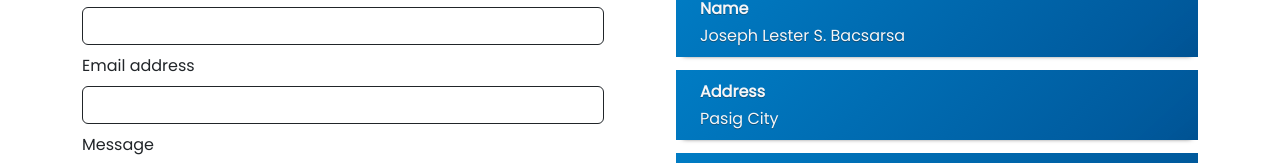
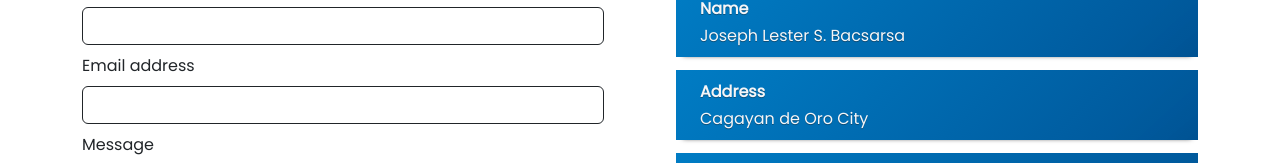
Before and after one commit to jlbbacs/Portfolio-app, a React (Create React App) app: page /contact in a window 1280 px wide. Shown: the part 230-393 px from the top of the page. Built offline with nearby package versions, Linux system fonts and the light colour scheme; the HTML template or start-up script is replaced by a standard one; a web font is replaced by a local one.

Commit message:
chaning address

```diff
--- a/src/pages/Contact.js
+++ b/src/pages/Contact.js
@@ -78,7 +78,7 @@ return(
   <li class="list-group-item d-flex justify-content-between align-items-start border-0">
     <div class="ms-2 me-auto">
       <div class="fw-bold">Address</div>
-      Pasig City
+      Cagayan de Oro City
     </div>
     <span class="badge bg-primary rounded-pill"></span>
   </li>
```
